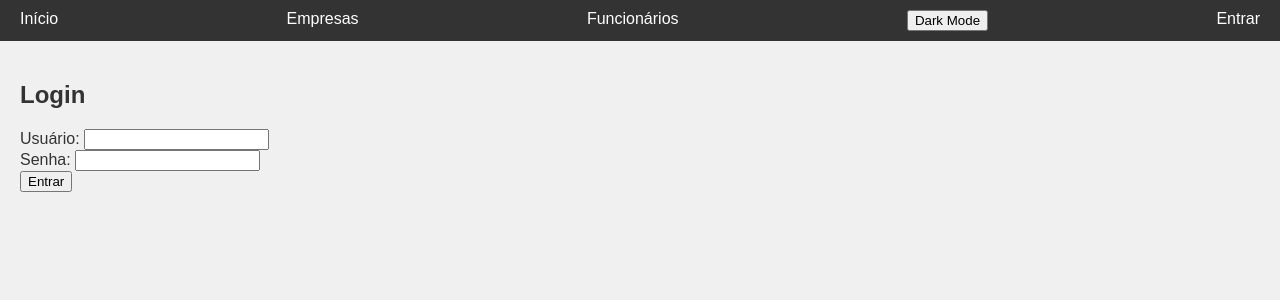
After one commit to luxu/tenant_digitalocean, a Django app: page /login/ in a window 1280 px wide. The commit adds this page. Shown: the top 300 px of the page. Run offline with Django 5.2, Linux system fonts and the light colour scheme.

Commit message:
Implementando o sistema de login

```diff
--- a/core/urls.py
+++ b/core/urls.py
@@ -3,4 +3,7 @@ from . import views
 
 urlpatterns = [
     path('', views.home, name="home"),
+    path('login/', views.login_view, name='login'),
+    path('logout/', views.logout_view, name='logout'),
+
 ]
--- a/core/views.py
+++ b/core/views.py
@@ -1,5 +1,30 @@
-from django.shortcuts import render
+from django.contrib import messages
+from django.contrib.auth import authenticate, login, logout
+from django.contrib.auth.decorators import login_required
+from django.shortcuts import render, redirect
 
+
+@login_required
 def home(request):
     template_name = 'core/home.html'
     return render(request, template_name)
+
+
+def login_view(request):
+    if request.method == 'POST':
+        username = request.POST.get('username')
+        password = request.POST.get('password')
+        user = authenticate(request, username=username, password=password)
+
+        if user is not None:
+            login(request, user)
+            return redirect('home')  # Redireciona para a página inicial após login
+        else:
+            messages.error(request, 'Usuário ou senha inválidos.')
+
+    return render(request, 'core/login.html')
+
+
+def logout_view(request):
+    logout(request)
+    return redirect('login')
--- a/kernel/settings.py
+++ b/kernel/settings.py
@@ -43,6 +43,8 @@ MIDDLEWARE = [
     'django.contrib.messages.middleware.MessageMiddleware',
     'django.middleware.clickjacking.XFrameOptionsMiddleware',
 ]
+
+LOGIN_URL = 'login'  # URL para redirecionamento quando @login_required falhar
 
 ROOT_URLCONF = 'kernel.urls'
 # PUBLIC_SCHEMA_URLCONF = 'kernel.urls_public'
--- a/templates/base.html
+++ b/templates/base.html
@@ -14,7 +14,13 @@
             <li class="dark-mode-toggle">
                 <button id="dark-mode-button">Dark Mode</button>
             </li>
-            <li><a href="#">Sair</a></li>
+            <li>{% if user.is_authenticated %}
+                    Bem-vindo, {{ request.user.username }}!
+                    <a href="{% url 'logout' %}">Sair</a>
+                {% else %}
+                    <a href="{% url 'login' %}">Entrar</a>
+                {% endif %}
+            </li>
         </ul>
     </nav>
     <main>
--- /dev/null
+++ b/templates/core/login.html
@@ -0,0 +1,29 @@
+<!-- templates/core/login.html -->
+{% extends 'base.html' %}
+
+{% block content %}
+<div class="login-form">
+    <h2>Login</h2>
+
+    {% if messages %}
+    <ul class="messages">
+        {% for message in messages %}
+        <li{% if message.tags %} class="{{ message.tags }}"{% endif %}>{{ message }}</li>
+        {% endfor %}
+    </ul>
+    {% endif %}
+
+    <form method="post">
+        {% csrf_token %}
+        <div class="form-group">
+            <label for="username">Usuário:</label>
+            <input type="text" name="username" required>
+        </div>
+        <div class="form-group">
+            <label for="password">Senha:</label>
+            <input type="password" name="password" required>
+        </div>
+        <button type="submit">Entrar</button>
+    </form>
+</div>
+{% endblock %}
```
Also changed, not shown: empresa/views.py (+5 -2 lines), funcionario/views.py (+7 -0 lines).
